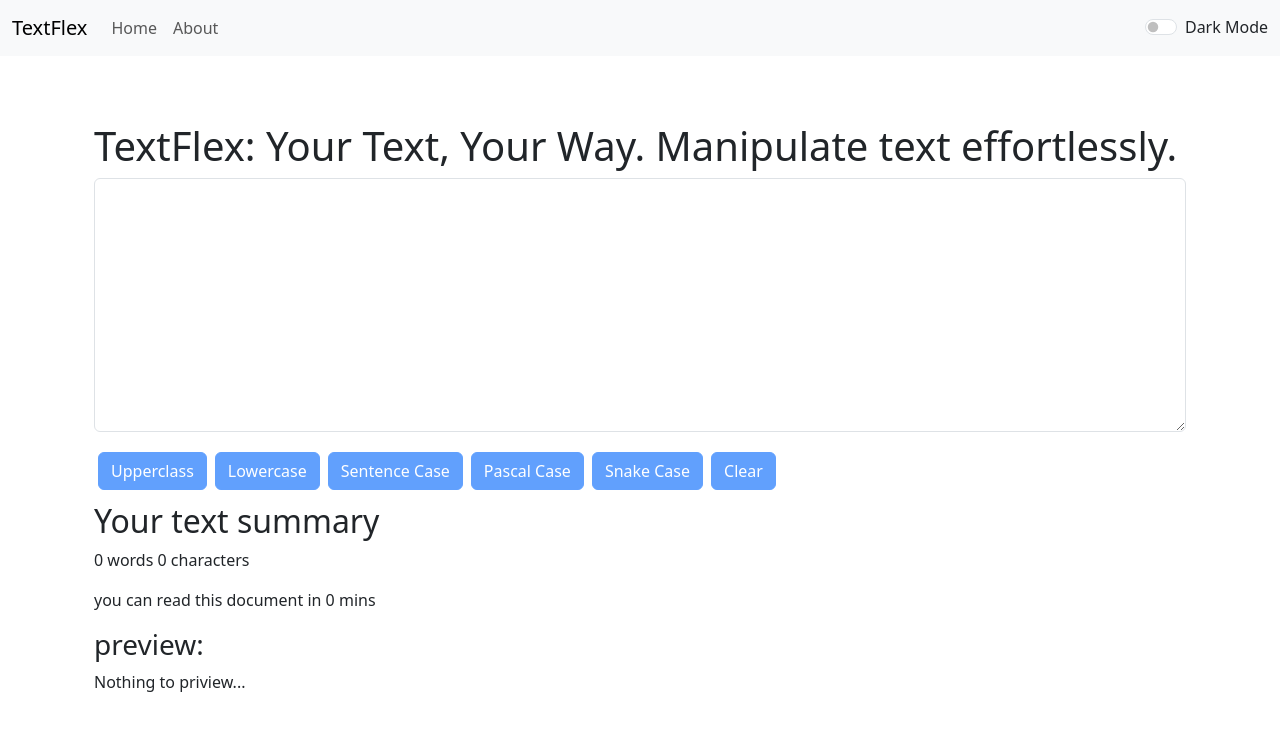
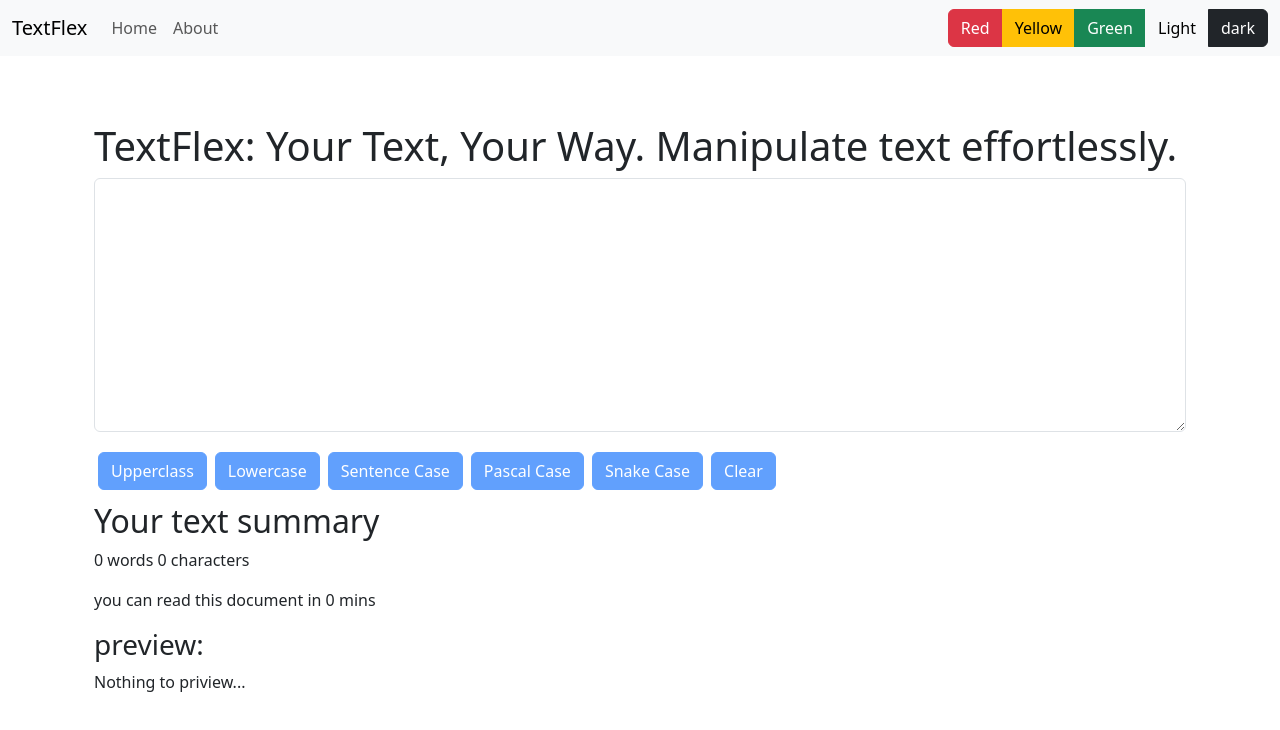
Before and after one commit to VanshGusain18/TextFlex-App, a React (Create React App) app: page / in a window 1280 px wide. Shown: the top 730 px of the page. Built offline with nearby package versions, Linux system fonts and the light colour scheme.

Commit message:
updates: added custom themes

```diff
--- a/src/App.js
+++ b/src/App.js
@@ -23,6 +23,47 @@ function App() {
     }, 2000);
   };
 
+  const handleRed = () => {
+    setMode("danger");
+    setBtnMode("light");
+    document.body.style.backgroundColor = "red";
+    setColor("white");
+    setBackgroundcolor("red");
+    showAlert("red mode has been enabled", "success");
+  };
+  const handleYellow = () => {
+    setMode("warning");
+    setBtnMode("dark");
+    document.body.style.backgroundColor = "yellow";
+    setColor("black");
+    setBackgroundcolor("yellow");
+    showAlert("yellow mode has been enabled", "success");
+  };
+  const handleGreen = () => {
+    setMode("success");
+    setBtnMode("light");
+    document.body.style.backgroundColor = "green";
+    setColor("white");
+    setBackgroundcolor("green");
+    showAlert("yellow mode has been enabled", "success");
+  };
+  const handleLight = () => {
+    setMode("light");
+    setBtnMode("dark");
+    document.body.style.backgroundColor = "white";
+    setColor("black");
+    setBackgroundcolor("white");
+    showAlert("light mode has been enabled", "success");
+  };
+  const handleDark = () => {
+    setMode("dark");
+    setBtnMode("light");
+    document.body.style.backgroundColor = "black";
+    setColor("white");
+    setBackgroundcolor("black");
+    showAlert("dark mode has been enabled", "success");
+  };
+
   const handleMode = () => {
     if (mode === "light") {
       setMode("dark");
@@ -30,14 +71,14 @@ function App() {
       document.body.style.backgroundColor = "black";
       setColor("white");
       setBackgroundcolor("black");
-      showAlert("dark mode has been enablel", "success");
+      showAlert("dark mode has been enabled", "success");
     } else {
       setMode("light");
       setBtnMode("dark");
       document.body.style.backgroundColor = "white";
       setColor("black");
       setBackgroundcolor("white");
-      showAlert("light mode has been enablel", "success");
+      showAlert("light mode has been enabled", "success");
     }
   };
 
@@ -50,6 +91,11 @@ function App() {
           mode={mode}
           btnMode={btnMode}
           handleMode={handleMode}
+          handleRed={handleRed}
+          handleYellow={handleYellow}
+          handleGreen={handleGreen}
+          handleLight={handleLight}
+          handleDark={handleDark}
         />
 
         <Alert alert={alert} mode={mode} />
--- a/src/Components/Alert.js
+++ b/src/Components/Alert.js
@@ -9,7 +9,7 @@ export default function Alert(props) {
   return (
     <div style={{ height: "50px" }}>
       {props.alert && (
-        <div class={`alert alert-${props.mode}`} role="alert">
+        <div className={`alert alert-${props.mode}`} role="alert">
           <b>{captalize(props.alert.type)}:</b> {props.alert.msg}
         </div>
       )}
--- a/src/Components/Navbar.js
+++ b/src/Components/Navbar.js
@@ -2,10 +2,25 @@ import React from "react";
 import PropTypes from "prop-types";
 
 export default function Navbar(props) {
+  let navbarTextColor = "";
+
+  if (
+    props.mode === "dark" ||
+    props.mode === "danger" ||
+    props.mode === "success"
+  ) {
+    navbarTextColor = "dark";
+  }
+
+  if (props.mode === "light" || props.mode === "warning") {
+    navbarTextColor = "light";
+  }
+
   return (
     <div>
       <nav
-        className={`navbar navbar-expand-lg navbar-${props.mode} bg-${props.mode}`}
+        // className={navbar navbar-expand-lg navbar text-${props.mode} bg-${props.mode}}
+        className={`navbar navbar-expand-lg navbar-${navbarTextColor} bg-${props.mode}`}
       >
         <div className="container-fluid">
           <a className="navbar-brand" href="/">
@@ -35,20 +50,47 @@ export default function Navbar(props) {
                 </a>
               </li>
             </ul>
-            <div className="form-check form-switch">
-              <input
-                className="form-check-input"
-                type="checkbox"
-                role="switch"
-                id="flexSwitchCheckDefault"
-                onChange={props.handleMode}
-              />
-              <label
-                className={`form-check-label text-${props.btnMode}`}
-                htmlFor="flexSwitchCheckDefault"
+
+            <div
+              className="btn-group"
+              role="group"
+              aria-label="Basic mixed styles example"
+            >
+              <button
+                type="button"
+                className="btn btn-danger"
+                onClick={props.handleRed}
               >
-                Dark Mode
-              </label>
+                Red
+              </button>
+              <button
+                type="button"
+                className="btn btn-warning"
+                onClick={props.handleYellow}
+              >
+                Yellow
+              </button>
+              <button
+                type="button"
+                className="btn btn-success"
+                onClick={props.handleGreen}
+              >
+                Green
+              </button>
+              <button
+                type="button"
+                className="btn btn-light"
+                onClick={props.handleLight}
+              >
+                Light
+              </button>
+              <button
+                type="button"
+                className="btn btn-dark"
+                onClick={props.handleDark}
+              >
+                dark
+              </button>
             </div>
           </div>
         </div>
--- a/src/Components/Textform.js
+++ b/src/Components/Textform.js
@@ -75,8 +75,30 @@ export default function Textform(props) {
             value={text}
             onChange={handleChange}
             style={{
-              backgroundColor: props.mode === "dark" ? "black" : "white",
-              color: props.mode === "light" ? "black" : "white",
+              backgroundColor:
+                props.mode === "danger"
+                  ? "red"
+                  : props.mode === "success"
+                  ? "green"
+                  : props.mode === "warning"
+                  ? "yellow"
+                  : props.mode === "dark"
+                  ? "black"
+                  : props.mode === "light"
+                  ? "white"
+                  : "",
+              color:
+                props.mode === "danger"
+                  ? "white"
+                  : props.mode === "success"
+                  ? "white"
+                  : props.mode === "warning"
+                  ? "black"
+                  : props.mode === "dark"
+                  ? "white"
+                  : props.mode === "light"
+                  ? "black"
+                  : "",
             }}
           ></textarea>
         </div>
```
